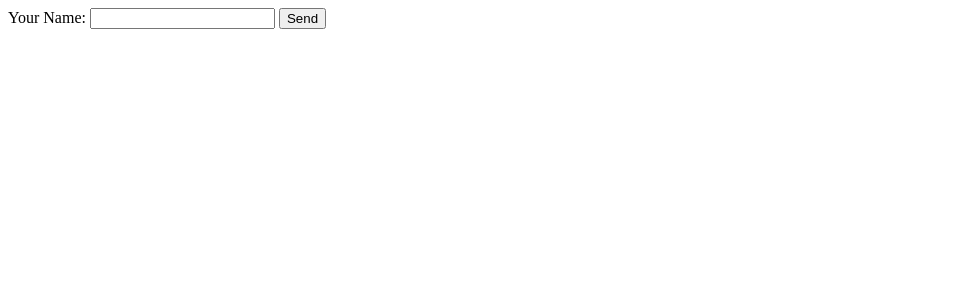
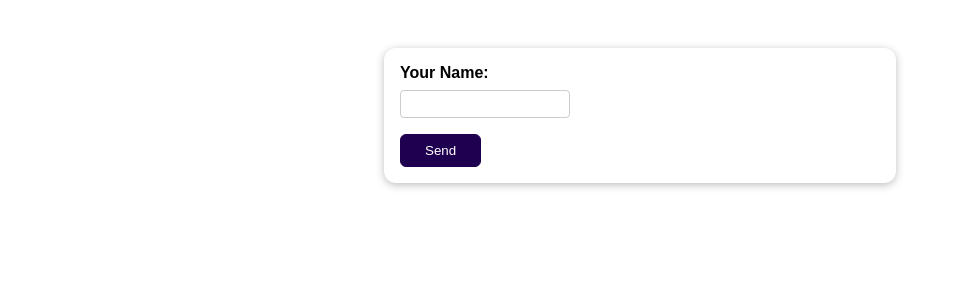
Before and after one commit to ipekgulsencelik/Django_Udemy_Course, a Django app: template feedback/reviews/templates/reviews/review.html in a window 1280 px wide. Shown: the top 300 px of the page, without its empty margins (0-955 px from the left). Run offline with Django 4.2, Linux system fonts and the light colour scheme; the template is opened without the code that fills it: values that come from a table or form of the project are taken from there, others are empty.

Commit message:
adding-styling

```diff
--- /dev/null
+++ b/feedback/reviews/static/reviews/styles.css
@@ -0,0 +1,70 @@
+body {
+    font-family: sans-serif;
+    margin: 0;
+}
+
+form {
+    margin: 3rem auto;
+    width: 90%;
+    max-width: 30rem;
+    padding: 1rem;
+    border-radius: 12px;
+    background-color: white;
+    box-shadow: 0 2px 8px rgba(0, 0, 0, 0.26);
+}
+
+button {
+    cursor: pointer;
+    padding: 0.5rem 1.5rem;
+    border-radius: 6px;
+    background-color: #1f0050;
+    color: white;
+    border: 1px solid #1f0050;
+}
+
+button:hover,
+button:active {
+    background-color: #320777;
+    border-color: #320777;
+}
+
+.form-control {
+    margin-bottom: 1rem;
+}
+
+.form-control input {
+    font: inherit;
+    padding: 0.25rem;
+    border-radius: 4px;
+    border: 1px solid #ccc;
+    display: block;
+    width: 10rem;
+}
+
+.form-control input:focus {
+    border-color: #1f0050;
+    outline: none;
+    background-color: #f4eeff;
+}
+
+.form-control label {
+    font-weight: bold;
+    display: block;
+    margin-bottom: 0.5rem;
+}
+
+.errorlist {
+    list-style: none;
+    margin: 0.5rem 0;
+    padding: 0;
+    color: #680000;
+}
+
+.errors input {
+    border-color: #680000;
+    background-color: #fde3e3;
+}
+
+.errors label {
+    color: #680000;
+}
--- a/feedback/reviews/templates/reviews/review.html
+++ b/feedback/reviews/templates/reviews/review.html
@@ -1,14 +1,21 @@
+{% load static %}
+
 <!DOCTYPE html>
 <html lang="en">
 <head>
   <meta charset="UTF-8">
   <meta name="viewport" content="width=device-width, initial-scale=1.0">
   <title>Your Review</title>
+  <link rel="stylesheet" href="{% static "reviews/styles.css" %}">
 </head>
 <body>
   <form action="/" method="POST">
     {% csrf_token %}
-    {{ form }}
+    <div class="form-control {% if form.user_name.errors %}errors{% endif %}">
+      {{ form.user_name.label_tag }}
+      {{ form.user_name }}
+      {{ form.user_name.errors }}
+    </div>
     <button type="submit">Send</button>
   </form>
 </body>
```
